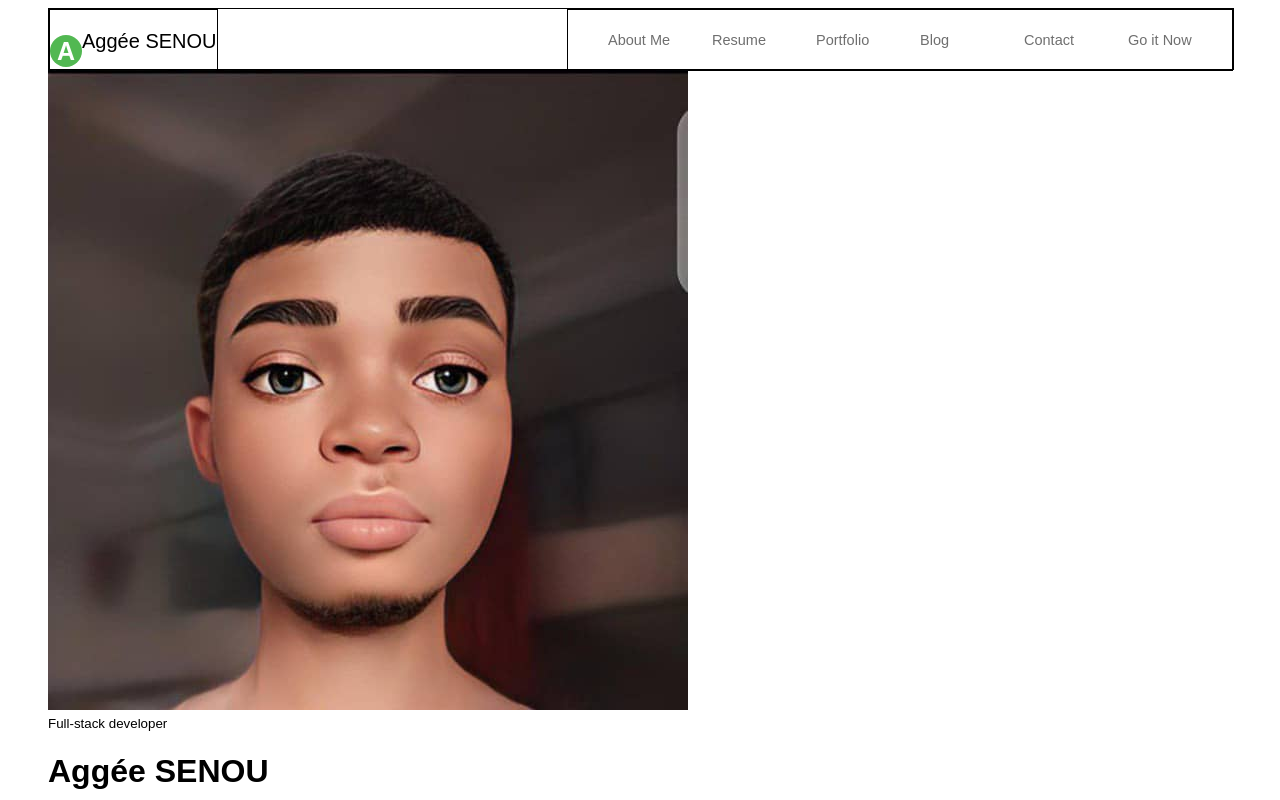
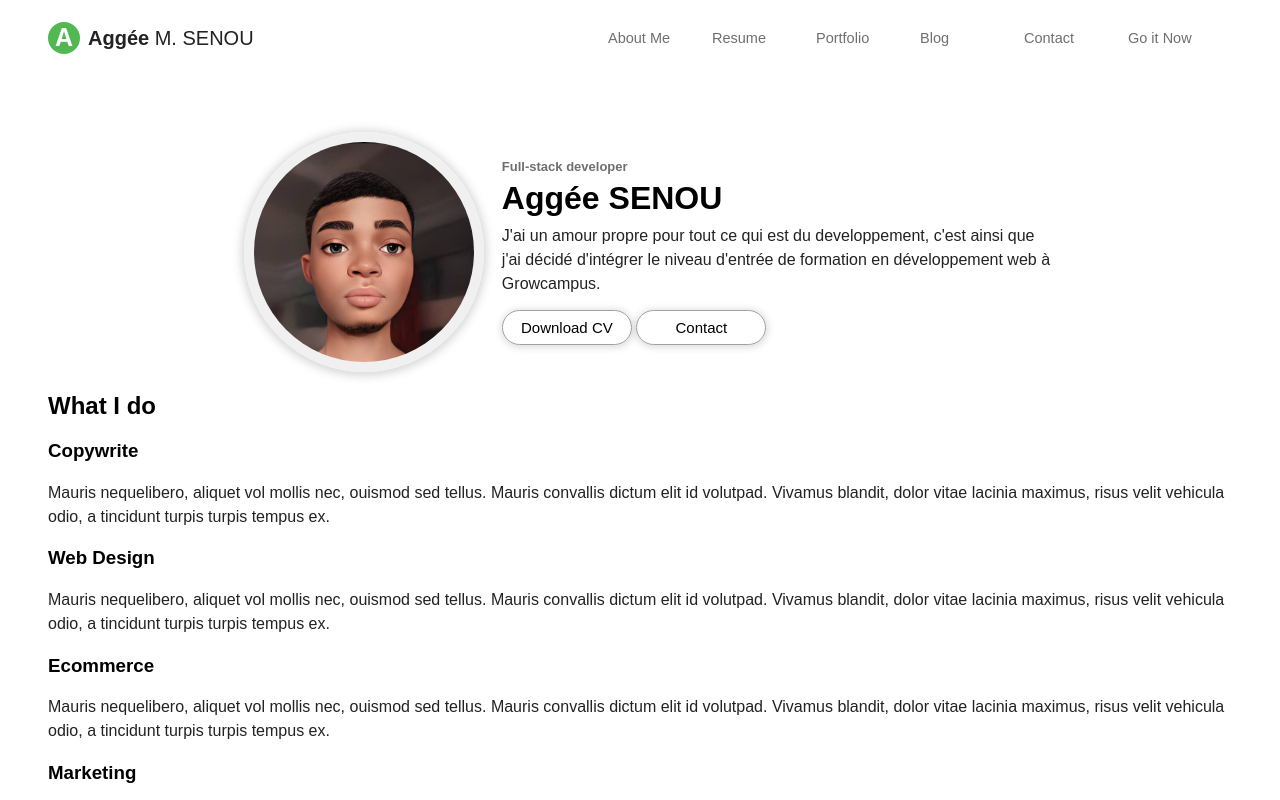
Before and after one commit to AggeeSENOU/mySiteWeb, a plain HTML site: page index.html in a window 1280 px wide. Shown: the top 800 px of the page. Drawn offline with Linux system fonts and the light colour scheme.

Commit message:
j'ai finalisé le header

```diff
--- a/CSS/style.css
+++ b/CSS/style.css
@@ -10,9 +10,9 @@ body {
 main {
     padding: 8px 3rem 0;
 }
-.en-tete {
+/* .en-tete {
     /* border: 3px solid black; */
-}
+
 header {
     width: 100%;
     position: relative;
@@ -20,7 +20,7 @@ header {
 header nav {
     width: 100%;
     height: 60px;
-    border: 1px solid black;
+    /* border: 1px solid black; */
     display: flex;
     justify-content: space-between;
 }
@@ -28,7 +28,10 @@ header .logo {
     width: max-content;
     height: 100%;
     display: flex;
-    border: thin solid black;
+    column-gap: .5rem;
+    font-size: 1rem;
+    align-items: center;
+    /* border: thin solid black; */
 }
 header .logo>.rond {
     width: 2rem;
@@ -48,11 +51,84 @@ header .nom {
 font-size: 1.25rem;
 font-weight: 400;
 }
-header .nom span {}
+header .nom span {
+    font-weight: 600;
+    /* color: blue; */
+}
+header .bio_section{
+    width: 70%;
+    display: grid;
+    grid-template-columns: 1fr 2fr;
+    margin: 4rem auto 0;
+}
+header .avatar{
+    max-width: 240px;
+    max-height: 240px;
+    margin: auto;
+}
+header .avatar img{
+    width: 100%;
+    height: 100%;
+    object-fit: contain;
+    border: 10px solid #f0f0f0;
+    box-sizing: border-box;
+    border-radius: 50%;
+    box-shadow: 0px 1px 8px 3px rgba(100, 100, 100, .25);
+}
+header .bio{
+    display: flex;
+    flex-direction: column;
+    justify-content: center;
+    align-items: start;
+}
+.bio small{
+    font-size: 13px;
+    color: #6f6f6f;
+    font-weight: 600;
+    margin-bottom: .5rem;
+}
+.bio h1{
+    margin: 0;
+    line-height: 1;
+    word-spacing: -3;
+    font-weight: 700;
+}
+p{
+    line-height: 1.5;
+    color: #222;
+    font-weight: 400;
+    margin: 0;
+}
+.bio p{
+    margin-top: 10px;
+    margin-bottom: 14px;
+}
+.bio-buttons{
+    width: 50%;
+    display: flex;
+    column-gap: 10px;
+    height: auto;
+}
+.bio button{
+    width: 130px;
+    padding: 8px 12px;
+    border-radius: 18px;
+    font-size: 15px;
+    border: 1.75px solid rgb(160, 160, 160);
+    background: none;
+    box-shadow: .5px 1px 6px 2px rgba(100, 100, 100, .2);
+    font-weight: 400;
+}
+.bio_buttons a{
+    text-decoration: none;
+}
+.bio button:focus{
+    border: 2px solid rgb(82, 184, 82);
+}
 menu {
     display: flex;
     list-style: none;
-    border: thin solid black;
+    /* border: thin solid black; */
     height: 100%;
     margin: 0;
 }
@@ -67,5 +143,7 @@ menu>li>a {
     font-size: 14.5px;
     font-weight: 400;
 }
-.image-texte small {}
-.image-texte h1 {}
+
+.bio-buttons > a > button{
+    width: 160px;
+}
--- a/index.html
+++ b/index.html
@@ -20,7 +20,7 @@
                 <!-- le logo ici... -->
                 <div class="logo">
                     <p class="rond">A</P>
-                    <P class="nom"><span>Aggée </span>SENOU</P>
+                    <P class="nom"><span>Aggée </span>M. SENOU</P>
                 </div>
 
                 <!-- le menu ici -->
@@ -35,28 +35,27 @@
 
                 </menu>
             </nav>
-
+            <div class="bio_section">
                 <div class="avatar">
                     <!-- l'image ici -->
                     <img src="./asset/WhatsApp Image 2023-04-17 at 15.18.27.jpeg" alt="avatar">
                 </div>
-
-            <!-- Votre introduction ici -->
                 <div class="bio">
                     <small>Full-stack developer</small>
                     <h1>Aggée SENOU</h1>
                     <!-- Vous pouvez bien emplacer le texte avec votre info personnelle -->
-                <p>J'ai un amour propre pour tout ce qui est du developpement, c'est ainsi que j'ai décidé d'intégrer le
+                    <p>J'ai un amour propre pour tout ce qui est du developpement, c'est ainsi que j'ai décidé
+                        d'intégrer le
                         niveau d'entrée de formation en développement web à Growcampus.</p>
-
-                <a href="#lien_de_téléchargement_ici" download>
+                    <div class="bio_buttons">
+                        <a href="C:\Users\USER\Documents\Curriculum Vitae Aggée.pdf" download>
                             <button>Download CV</button>
                         </a>
-
                         <button class="contact">Contact</button>
                     </div>
+                </div>
+            </div>
         </header>
-
         <section class="container specialites">
             <h2>What I do</h2>
 
```
Lines whose indentation alone changed are shown as unchanged.
